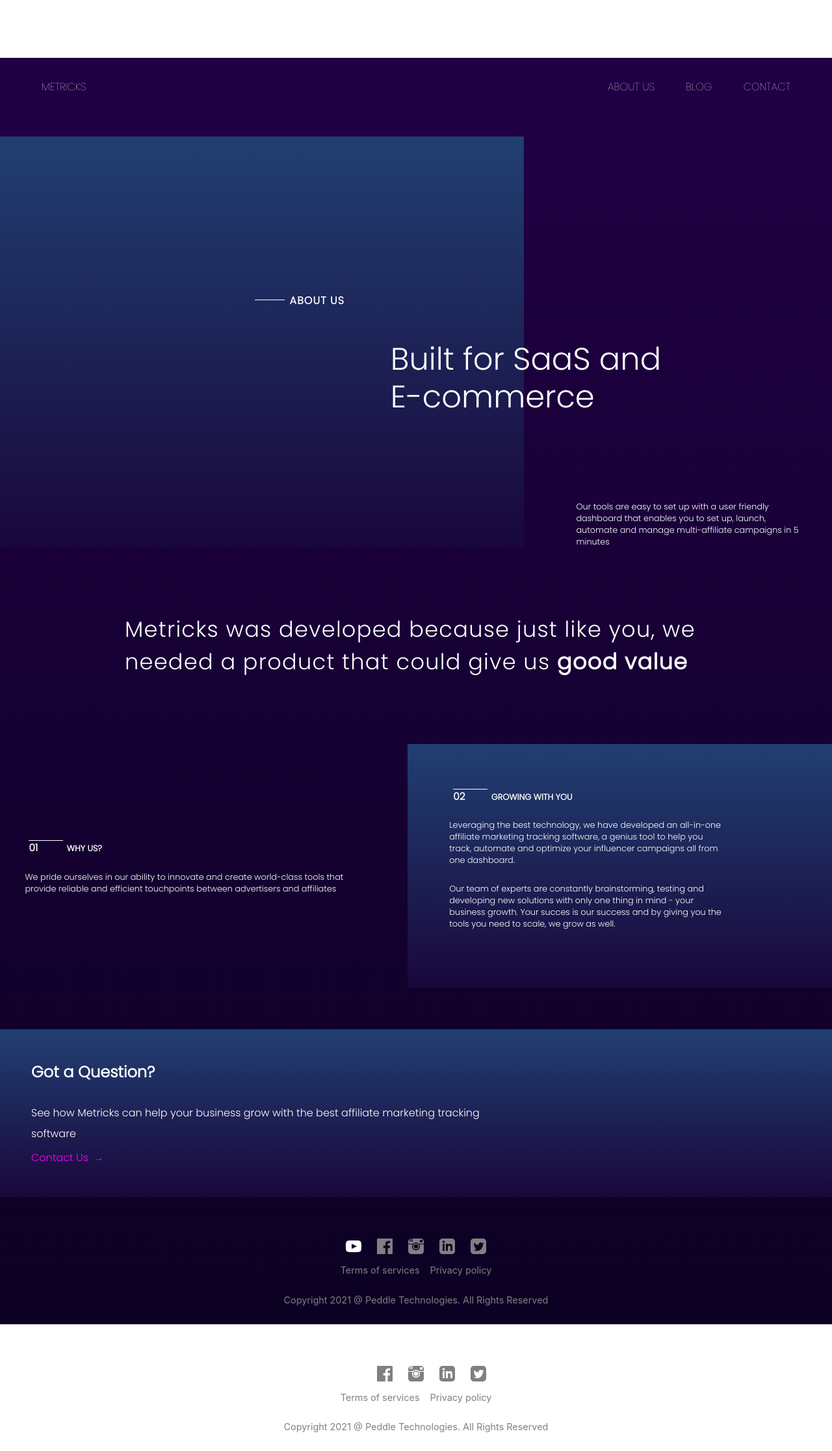
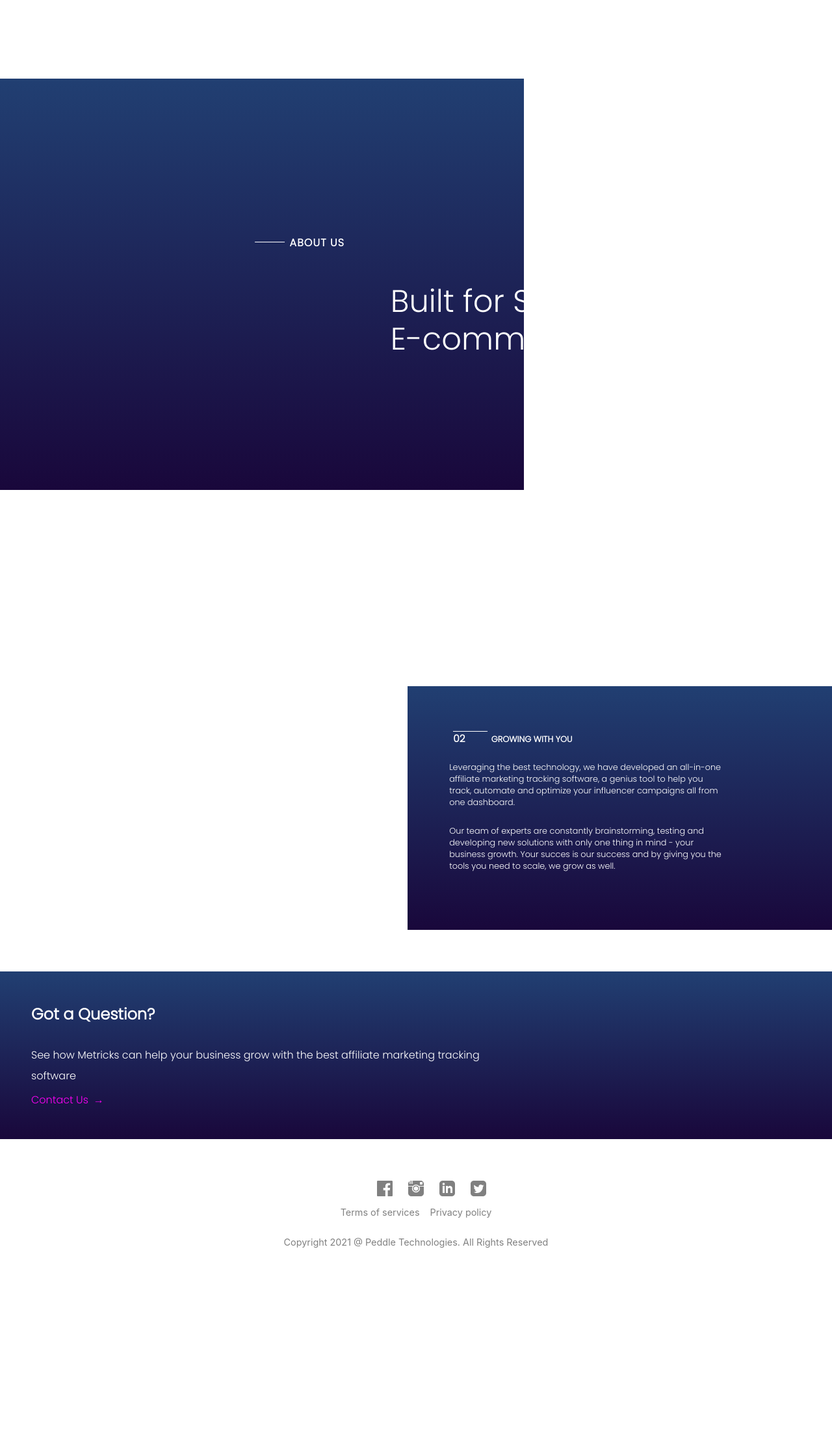
Before and after one commit to Kiddo-prog/paddle-frontend-assessment, a React (Create React App) app: page /about in a window 1280 px wide. Shown: the whole page at 65% size. After the commit the page ends 1949 px from the top, so only its background shows below. Built offline with nearby package versions, Linux system fonts and the light colour scheme.

Commit message:
Modified styling cases

```diff
--- a/src/components/AboutUs/Aboutus.jsx
+++ b/src/components/AboutUs/Aboutus.jsx
@@ -3,15 +3,9 @@
 import item from '../../data.json'
 import styles from './AboutUs.module.css'
 
-import Header from '../Header/Header'
-import Footer from '../Footer/Footer'
-
 const Aboutus = () => {
   return (
-    <main style={{
-        background: 'linear-gradient(180deg, #210045, #0C0123)'
-    }}>
-        <Header />
+    <main>
         <div className={styles.ABOUT_MAIN_HEADING_CONTAINER}>
             <div className={styles.ABOUT_HEADER_ONE}>
                 <h5 className={styles.ABOUT_US_HEADING}>ABOUT US</h5>
@@ -52,8 +46,6 @@
             <p className={styles.QUESTION_TEXT}>See how Metricks can help your business grow with the best affiliate marketing tracking software</p>
             <Link to={'/contact'} className={styles.QUESTION_CONTACT_LINK}>contact us</Link>
         </section>
-
-        <Footer />
     </main>
   )
 }
```
